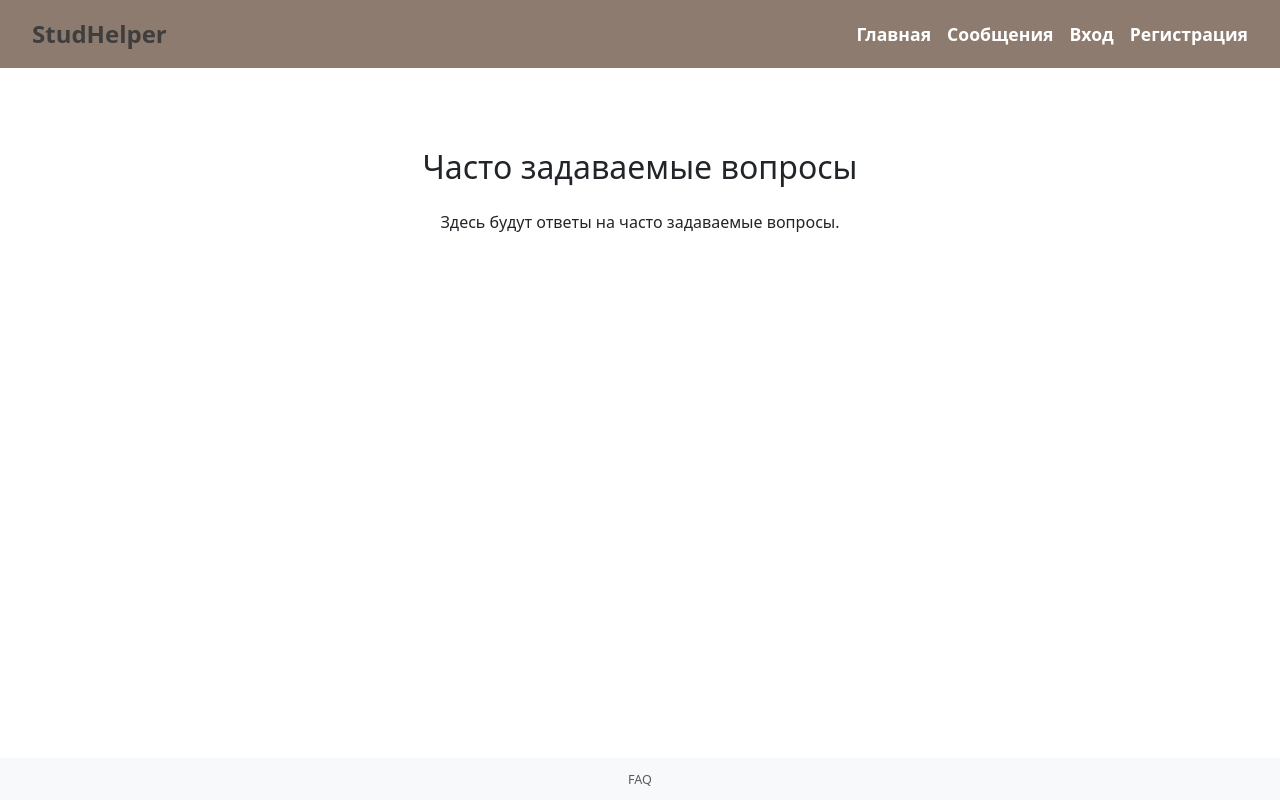
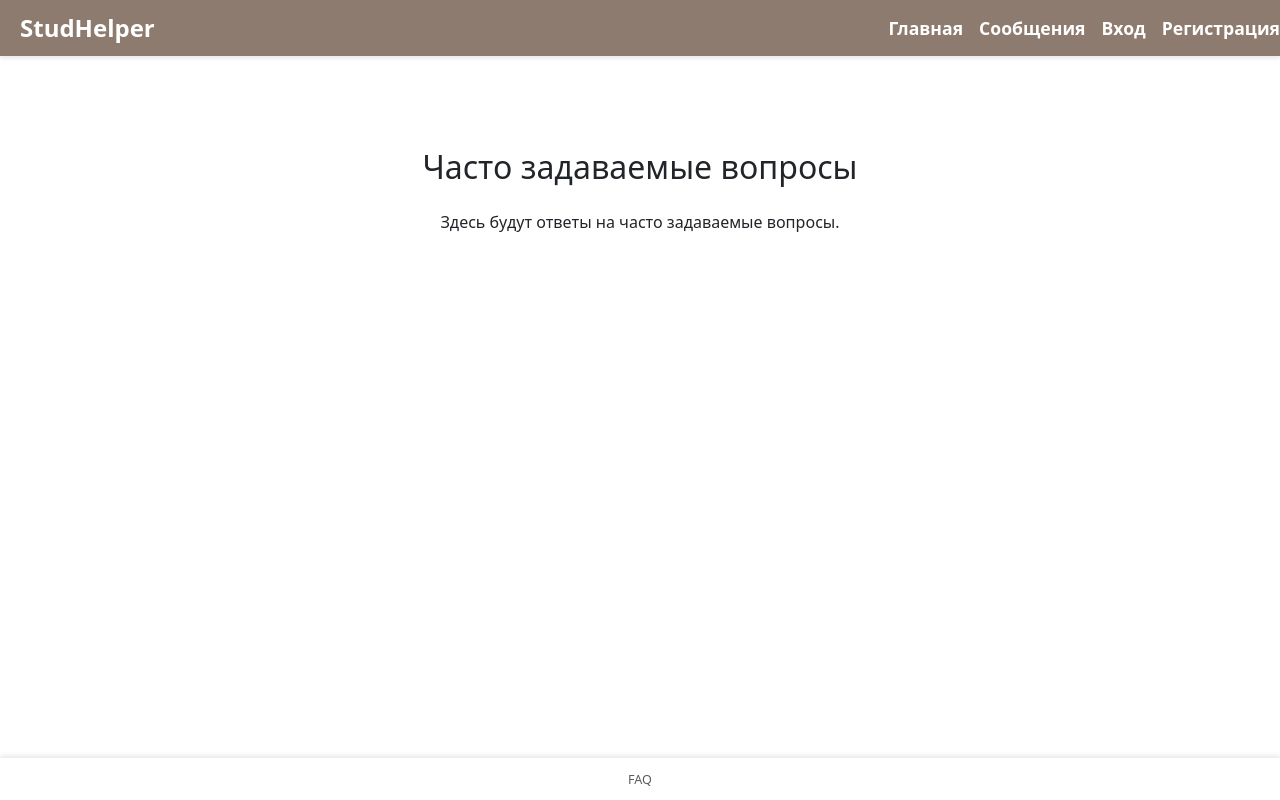
Before and after one commit to ilia-ilin/seacats, a Flask app: page /faq in a window 1280 px wide. Run offline with Flask 3, Linux system fonts and the light colour scheme.

Commit message:
fix shapka

```diff
--- a/static/style.css
+++ b/static/style.css
@@ -3,15 +3,22 @@ body {
     display: flex;
     flex-direction: column;
     min-height: 100vh; /* Гарантирует, что страница будет занимать всю высоту окна */
+    margin: 0; /* Убираем стандартные отступы */
 }
 
 .content {
     flex-grow: 1; /* Этот блок будет растягиваться и занимать оставшееся пространство */
     width: 100%; /* Расширяем на всю ширину */
     box-sizing: border-box; /* Чтобы padding не вызывал переполнения */
+    padding-top: 80px; /* Отступ для контента, чтобы не перекрывать фиксированную шапку */
+    padding-bottom: 50px; /* Отступ для контента, чтобы не перекрывать фиксированный подвал */
 }
 
 .header {
+    position: fixed; /* Фиксируем шапку */
+    top: 0;
+    left: 0;
+    right: 0;
     background-color: #8e7b6f; /* Теплый серо-бежевый */
     color: white;
     padding: 1rem 2rem;
@@ -19,6 +26,8 @@ body {
     justify-content: space-between;
     align-items: center;
     font-size: 1.1rem;
+    z-index: 1000; /* Чтобы шапка была поверх контента */
+    box-shadow: 0 2px 5px rgba(0, 0, 0, 0.1); /* Легкая тень для визуального разделения */
 }
 
 .site-title {
@@ -34,12 +43,12 @@ body {
     align-items: center;  /* Выравнивание по вертикали */
 }
 
-/* Стили для кнопок */
+/* Стили для кнопок в шапке */
 .header-buttons a {
     margin-left: 1rem;
-    color: white;
+    color: white; /* Убедитесь, что цвет кнопок белый */
     font-weight: bold;
-    transition: opacity 0.2s, text-decoration 0.2s; /* Добавлено плавное изменение подчеркивания */
+    transition: opacity 0.2s, text-decoration 0.2s; /* Плавное изменение подчеркивания */
     text-decoration: none; /* Убираем подчеркивание по умолчанию */
 }
 
@@ -52,12 +61,25 @@ body {
     text-decoration: underline; /* Подчеркивание для активных ссылок */
 }
 
+/* Если кнопки белые, то при наведении сделаем их немного прозрачными */
+.header-buttons a:hover {
+    opacity: 0.8;
+    color: #f1f1f1; /* Немного светлее белого при наведении */
+}
+
+
 /* Футер */
 footer {
+    position: fixed; /* Фиксируем футер */
+    bottom: 0;
+    left: 0;
+    right: 0;
     background-color: #f8f9fa;
     padding: 10px 0;
     text-align: center;
     font-size: 0.9rem;
+    z-index: 1000; /* Чтобы футер был поверх контента */
+    box-shadow: 0 -2px 5px rgba(0, 0, 0, 0.1); /* Легкая тень для подвала */
 }
 
 footer a {
@@ -78,17 +100,6 @@ footer a:hover {
     box-sizing: border-box;
 }
 
-.site-title {
-    font-size: 1.5rem;
-    font-weight: bold;
-    color: #3e3e3e;
-    text-decoration: none;
-}
-
-.site-title:hover {
-    text-decoration: underline;
-}
-
 /* Страница темы */
 .tema-title {
     font-size: 2rem;
@@ -97,6 +108,9 @@ footer a:hover {
     text-align: center;
     color: #3e3e3e; /* Темный серый для заголовков */
 }
+
+/* Остальной CSS остаётся без изменений */
+
 
 .subcategory-tabs {
     display: flex;
--- a/templates/base.html
+++ b/templates/base.html
@@ -5,6 +5,67 @@
     <title>{{ title }}</title>
     <link href="https://cdn.jsdelivr.net/npm/bootstrap@5.3.0/dist/css/bootstrap.min.css" rel="stylesheet">
     <link rel="stylesheet" href="{{ url_for('static', filename='style.css') }}">
+
+    <style>
+        body {
+            margin: 0;
+            padding: 0;
+            min-height: 100vh;
+        }
+
+        .header {
+            position: fixed;
+            top: 0;
+            left: 0;
+            right: 0;
+            background-color: #8e7b6f; /* Цвет фона шапки */
+            padding: 10px 0;
+            z-index: 1000; /* Шапка поверх остального контента */
+            box-shadow: 0 2px 5px rgba(0, 0, 0, 0.1); /* Легкая тень для визуального разделения */
+        }
+
+        .header .header-buttons {
+            display: flex;
+            justify-content: space-around;
+        }
+
+        .header .site-title {
+            font-size: 24px;
+            margin-left: 20px;
+            color: #fff; /* Белый цвет для текста сайта */
+            text-decoration: none;
+        }
+
+        .header .header-buttons a {
+            color: white; /* Белые ссылки */
+            font-weight: bold;
+            text-decoration: none; /* Убираем подчеркивание по умолчанию */
+            margin-left: 1rem;
+            transition: opacity 0.2s, text-decoration 0.2s;
+        }
+
+        .header .header-buttons a:hover {
+            opacity: 0.8;
+            text-decoration: underline; /* Подчеркивание при наведении */
+        }
+
+        .content {
+            margin-top: 80px; /* Отступ сверху для контента, чтобы шапка не перекрывала */
+            padding: 20px; /* Отступ для содержимого */
+        }
+
+        .footer {
+            position: fixed;
+            bottom: 0;
+            left: 0;
+            right: 0;
+            background-color: #fff;
+            padding: 10px 0;
+            text-align: center;
+            z-index: 1000; /* Подвал поверх контента */
+            box-shadow: 0 -2px 5px rgba(0, 0, 0, 0.1); /* Легкая тень для подвала */
+        }
+    </style>
 </head>
 <body>
 
```
